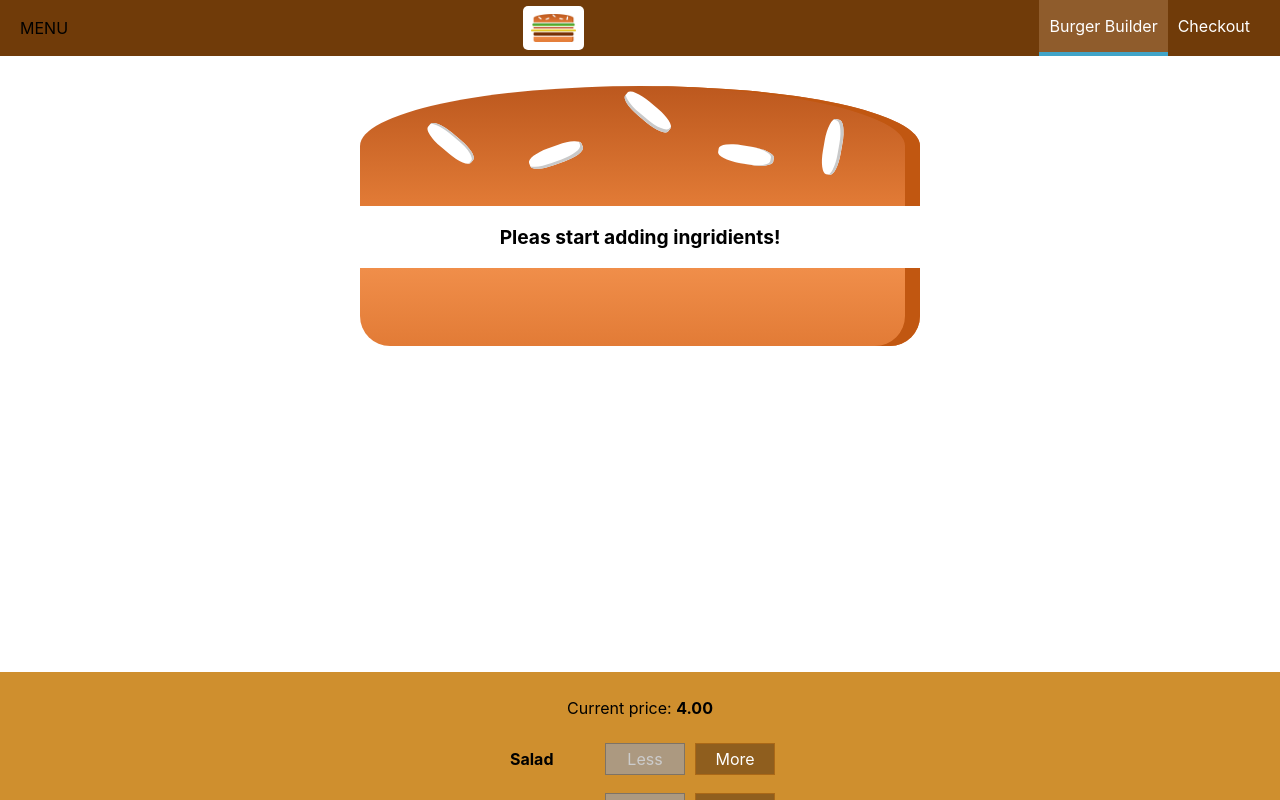
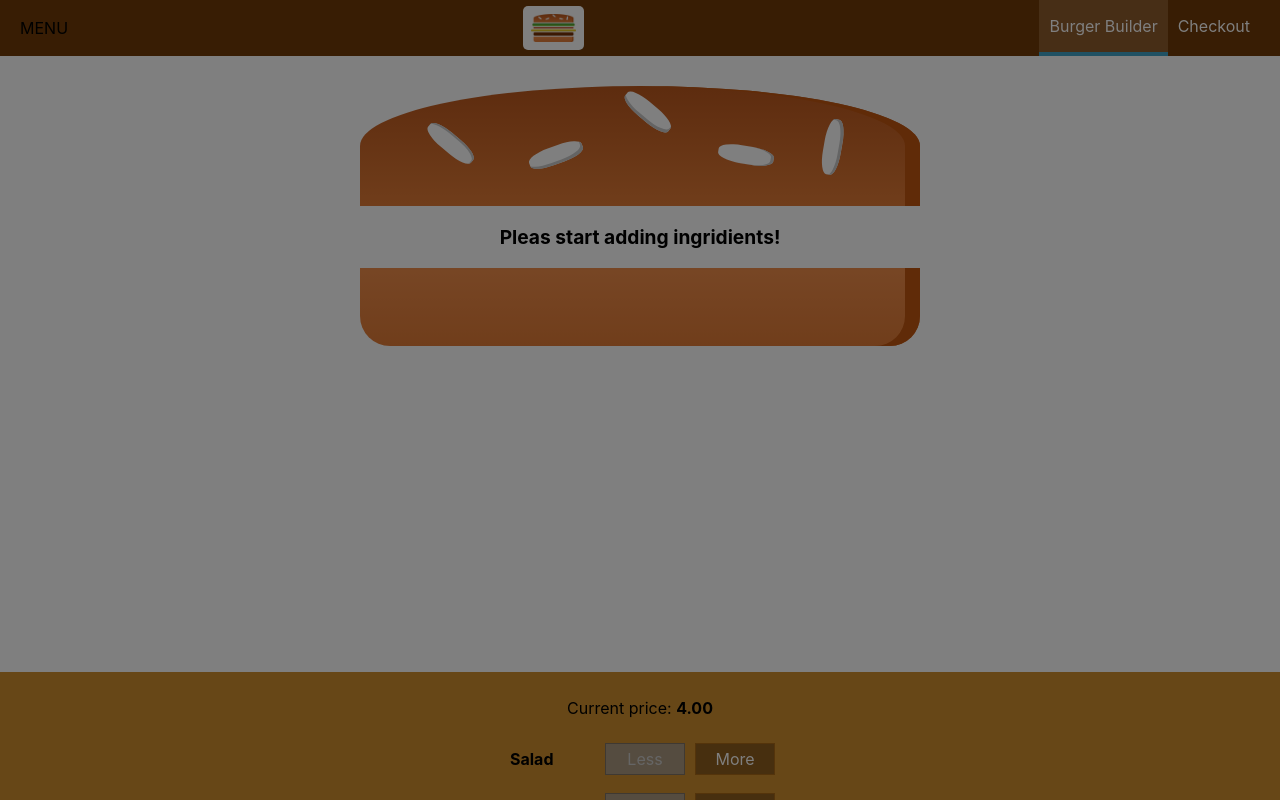
Before and after one commit to ChristinaGaitan/burger-builder, a React (Create React App) app: page / in a window 1280 px wide. Shown: the top 800 px of the page. Built offline with nearby package versions, Linux system fonts and the light colour scheme.

Commit message:
Show and hide backdrop

```diff
--- a/src/components/Layout/Layout.tsx
+++ b/src/components/Layout/Layout.tsx
@@ -1,21 +1,37 @@
-import React from 'react'
+import React, { Component } from 'react'
 import Aux from '../../hoc/Aux'
 import classes from './Layout.module.css'
 import Toolbar from '../Navigation/Toolbar/Toolbar'
 import SideDrawer from '../Navigation/SideDrawer/SideDrawer'
 
+interface State {
+  showSideDrawer: boolean
+}
+
 interface Props {
   children: any
 }
 
-const Layout = (props: Props) => (
+class Layout extends Component<Props, State> {
+  state = {
+    showSideDrawer: true
+  } as State
+
+  sideDrawerCloseHandler = () => {
+    this.setState({showSideDrawer: false})
+  }
+
+  render() {
+    return (
       <Aux>
         <Toolbar />
-    <SideDrawer />
+        <SideDrawer open={this.state.showSideDrawer} closed={this.sideDrawerCloseHandler} />
         <main className={classes.Content}>
-      {props.children}
+          {this.props.children}
         </main>
       </Aux>
     )
+  }
+}
 
 export default Layout;
--- a/src/components/Navigation/SideDrawer/SideDrawer.tsx
+++ b/src/components/Navigation/SideDrawer/SideDrawer.tsx
@@ -2,13 +2,18 @@
 import Logo from '../../Logo/Logo'
 import NavigationItems from '../NavigationItems/NavigationItems'
 import classes from './SideDrawer.module.css'
+import Backdrop from '../../UI/Backdrop/Backdrop'
+import Aux from '../../../hoc/Aux'
 
 interface Props {
-
+  open: boolean
+  closed: () => void
 }
 
 const SideDrawer = (props: Props) => {
   return (
+    <Aux>
+      <Backdrop show={props.open} clicked={props.closed} />
       <div className={classes.SideDrawer}>
         <div className={classes.Logo}>
           <Logo />
@@ -17,6 +22,7 @@
           <NavigationItems />
         </nav>
       </div>
+    </Aux>
   );
 }
 
```
Lines whose indentation alone changed are shown as unchanged.
